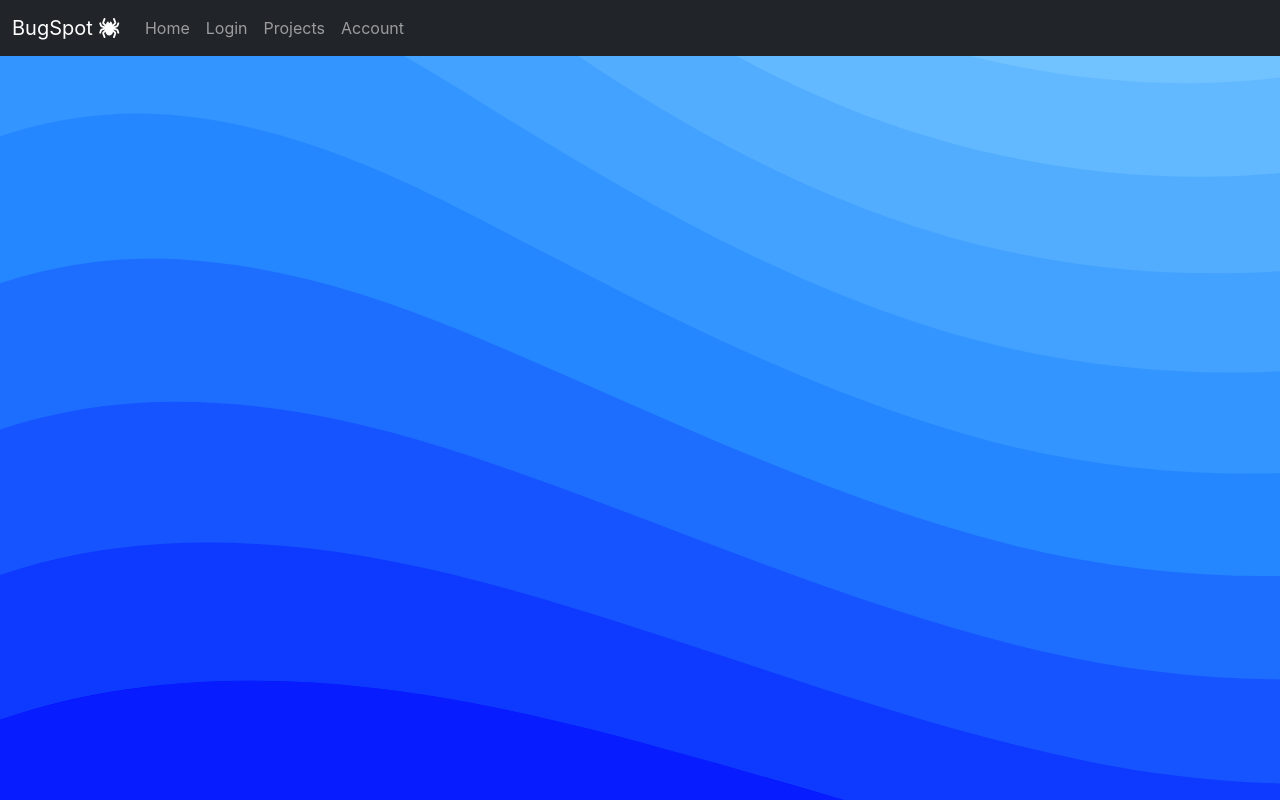
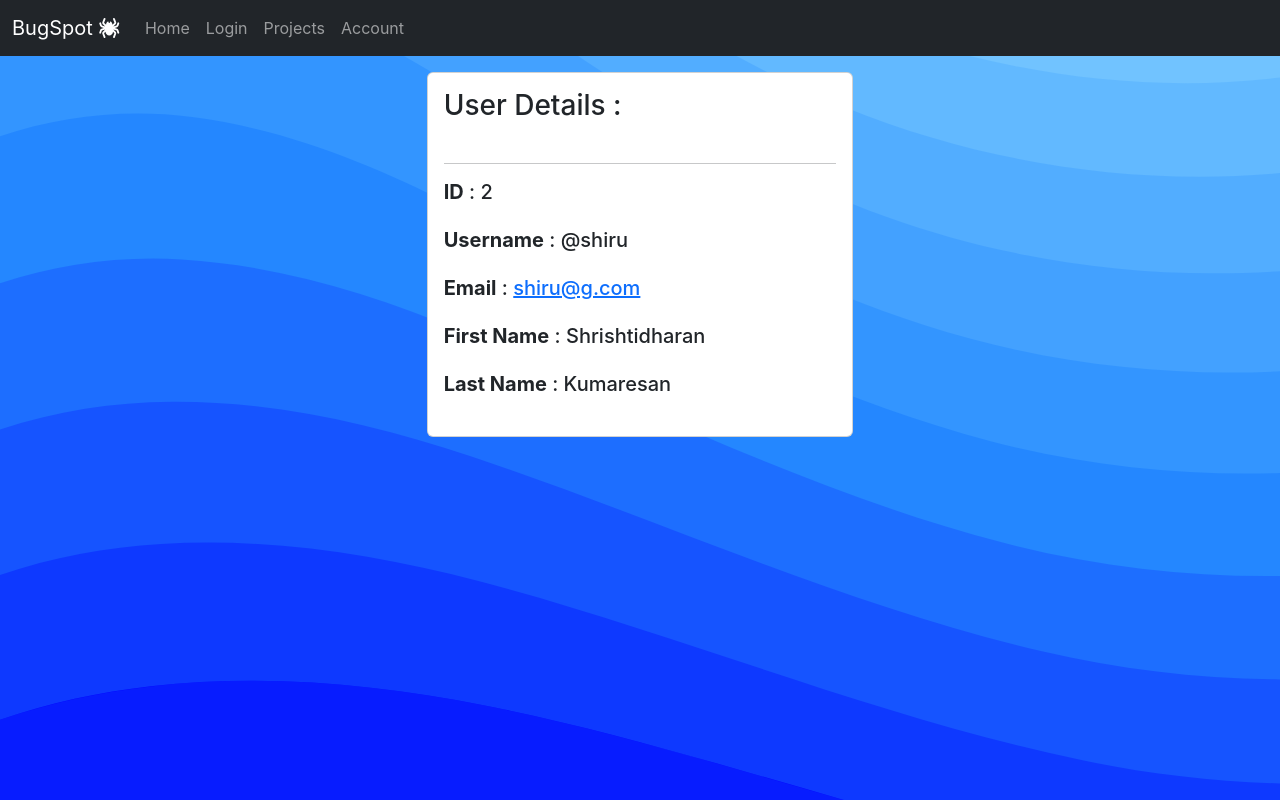
Before and after one commit to viruchith/react-bugspot, a React (Create React App) app: page /u/shiru in a window 1280 px wide. Built offline with nearby package versions, Linux system fonts and the light colour scheme.

Commit message:
user-details page added

```diff
--- a/src/App.js
+++ b/src/App.js
@@ -13,6 +13,7 @@ import ProjectVersionUpdatePage from "./pages/ProjectVersionUpdatePage";
 import ProjectMembersPage from "./pages/ProjectMembersPage";
 import CreateIssuePage from "./pages/CreateIssuePage";
 import UserAccountPage from "./pages/UserAccountPage";
+import UserDetailsPage from "./pages/UserDetailsPage";
 
 
 
@@ -35,6 +36,7 @@ function App() {
           <Route path="/projects/:projectId/versions" element={<ProjectVersionUpdatePage/>}/>
           <Route path="/projects/:projectId/members" element={<ProjectMembersPage/>}/>
           <Route path="/projects/:projectId/issues/create" element={<CreateIssuePage/>}/>
+          <Route path="/u/:username/" element={<UserDetailsPage/>}/>
         </Routes>
       </BrowserRouter>
     </div>
--- a/src/mock/usersMock.js
+++ b/src/mock/usersMock.js
@@ -1,6 +1,8 @@
 const usersMockArray = [
-    {"id":1,"firstName":"Dalenna","lastName":"Tomlin","email":"dtomlin0@creativecommons.org","username":"dtomlin0"},
-    {"id":2,"firstName":"Shellie","lastName":"O'Crowley","email":"socrowley1@booking.com","username":"socrowley1"},
+    {"id":1,"firstName":"Viruchith","lastName":"Ganesan","email":"v@g.com","username":"viruchith"},
+    {"id":2,"firstName":"Shrishtidharan","lastName":"Kumaresan","email":"shiru@g.com","username":"shiru"},
+    {"id":111,"firstName":"Dalenna","lastName":"Tomlin","email":"dtomlin0@creativecommons.org","username":"dtomlin0"},
+    {"id":211,"firstName":"Shellie","lastName":"O'Crowley","email":"socrowley1@booking.com","username":"socrowley1"},
     {"id":3,"firstName":"Stefano","lastName":"Wadforth","email":"swadforth2@businessweek.com","username":"swadforth2"},
     {"id":4,"firstName":"Joseph","lastName":"Dunbavin","email":"jdunbavin3@nyu.edu","username":"jdunbavin3"},
     {"id":5,"firstName":"Adrien","lastName":"Mickan","email":"amickan4@unesco.org","username":"amickan4"},
--- a/src/pages/ProjectMembersPage.js
+++ b/src/pages/ProjectMembersPage.js
@@ -1,6 +1,6 @@
 import React, { useState } from 'react'
 import userProjectsMockArray from '../mock/userProjectsMock';
-import { useParams } from 'react-router-dom';
+import { Link, useParams } from 'react-router-dom';
 import usersMockArray from '../mock/usersMock';
 import AlertBoxComponent from '../components/AlertBoxComponent';
 
@@ -83,7 +83,7 @@ function ProjectMembersPage() {
                                 return (
                                 <tr key={member.id}>
                                     <td>{member.id}</td>
-                                    <td>{member.username}</td>
+                                    <td><Link to={"/u/"+member.username} >{member.username}</Link></td>
                                     <td>{member.email}</td>
                                     <td>{member.firstName}</td>
                                     <td>{member.lastName}</td>
--- a/src/pages/ProjectViewPage.js
+++ b/src/pages/ProjectViewPage.js
@@ -16,7 +16,7 @@ function ProjectViewPage() {
             <span className='h3'><strong>{project.name}</strong> <Link to={"/projects/"+projectId+"/edit"} className="btn btn-primary"><i className="fa-solid fa-pen-to-square"></i></Link>&nbsp;</span>
             <hr />
             <h5><strong>ID : </strong>#{project.id}</h5>
-            <h5><strong>Owner : </strong><Link className='badge bg-warning text-dark pill-rounded' >@{project.owner.username}&nbsp;<i className="fa-solid fa-crown"></i></Link></h5>
+            <h5><strong>Owner : </strong><Link to={"/u/"+project.owner.username} className='badge bg-warning text-dark pill-rounded' >@{project.owner.username}&nbsp;<i className="fa-solid fa-crown"></i></Link></h5>
             <div className="mb-3">
                 <h5><strong>Repository : </strong><a target="_blank" href={project.repoURL} rel="noreferrer" >{project.repoURL}</a></h5>
             </div>
--- a/src/pages/UserAccountPage.js
+++ b/src/pages/UserAccountPage.js
@@ -48,7 +48,7 @@ function UserAccountPage() {
         console.log(username);
         if(username!==undefined && username.length>=5){
             const t =  usersMockArray.find(u=>u.username===username);
-            if(t){
+            if(t && t.id!=userData.id){
                 setUsernameAvail({visible:true,message:"username not available !",valid:false});
             }else{
                 setUsernameAvail({visible:true,message:"username available !",valid:true});
--- /dev/null
+++ b/src/pages/UserDetailsPage.js
@@ -0,0 +1,35 @@
+import React from 'react'
+import { useParams } from 'react-router-dom'
+import usersMockArray from '../mock/usersMock';
+
+function UserDetailsPage() {
+    const {username} = useParams();
+
+    const user = usersMockArray.find(u=>u.username===username);
+
+
+  return  (
+    <div className="mt-3 mb-5 d-flex justify-content-center">
+    <div className="card p-3 col-sm-6 col-md-4 col-lg-4">
+        <div className="mb-3"><h3>User Details :</h3></div>
+        <hr />
+        <div className="mb-3">
+            <h5><strong>ID</strong> : {user.id}</h5>
+        </div>
+        <div className="mb-3">
+            <h5><strong>Username</strong> : @{user.username}</h5>
+        </div>
+        <div className="mb-3">
+            <h5><strong>Email</strong> : <a href={"mailto:"+user.email}>{user.email}</a></h5>
+        </div>
+        <div className="mb-3">
+            <h5><strong>First Name</strong> : {user.firstName}</h5>
+        </div>
+        <div className="mb-3">
+            <h5><strong>Last Name</strong> : {user.lastName}</h5>
+        </div>
+    </div>
+  </div>  );
+}
+
+export default UserDetailsPage
--- a/src/pages/UserProjectsPage.js
+++ b/src/pages/UserProjectsPage.js
@@ -23,7 +23,7 @@ function UserProjectsPage() {
              <div>
              <span><strong>{"ID : #"+project.id+""}</strong></span>
               <span><h5>{project.name}</h5></span>
-              <span><span className={"badge "+((project.owner.id===loggedinUserMockObject.id)?"bg-warning text-dark":"bg-secondary")} >Owner : <strong>{"@"+project.owner.username}</strong></span></span>
+              <span><Link to={"/u/"+project.owner.username} className={"badge "+((project.owner.id===loggedinUserMockObject.id)?"bg-warning text-dark":"bg-secondary")} >Owner : <strong>{"@"+project.owner.username}</strong></Link></span>
              </div>
              </Link>
             </div>;
```
